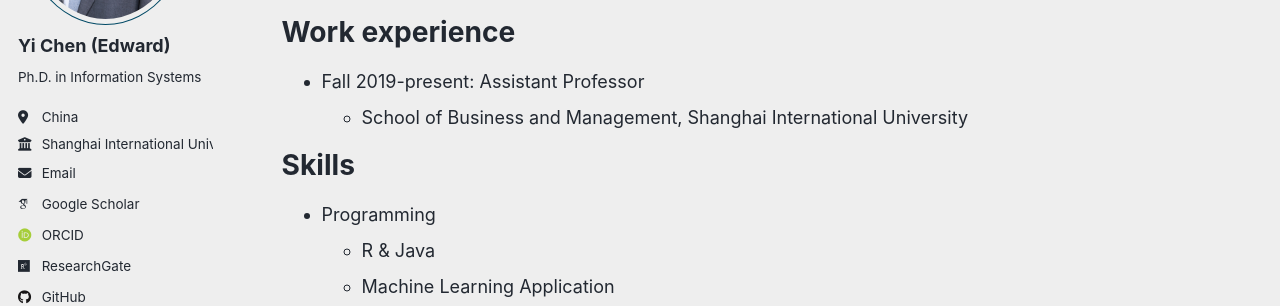
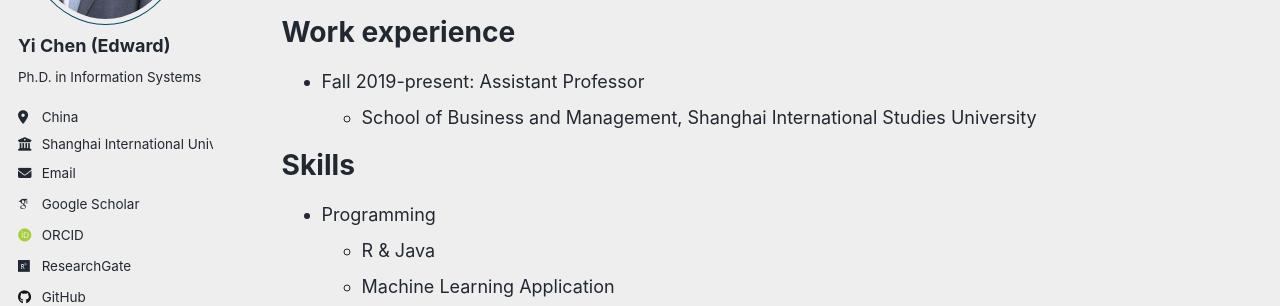
Before and after one commit to chenyi-edward/chenyi-edward.github.io, a Jekyll site: the page built from _pages/cv.md, in a window 1280 px wide and 900 px high. Shown: the part 294-600 px from the top of the window. Built offline with Jekyll 4.4.1, drawn with Linux system fonts in a browser that asks for light colours; some web fonts are replaced; a script that is not in the unit is left out.

Commit message:
Update cv.md

```diff
--- a/_pages/cv.md
+++ b/_pages/cv.md
@@ -18,7 +18,7 @@ Education
 Work experience
 ======
 * Fall 2019-present: Assistant Professor
-  * School of Business and Management, Shanghai International University
+  * School of Business and Management, Shanghai International Studies University
 
 Skills
 ======
```
